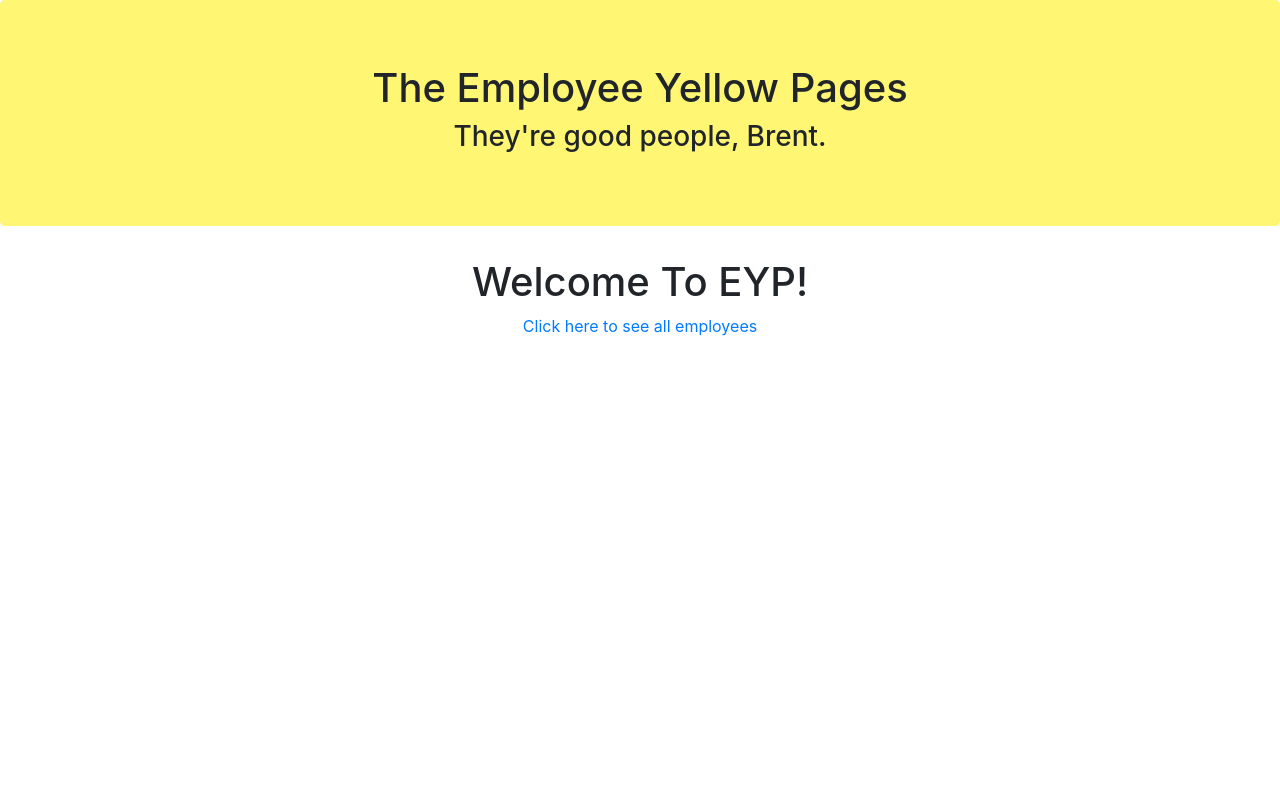
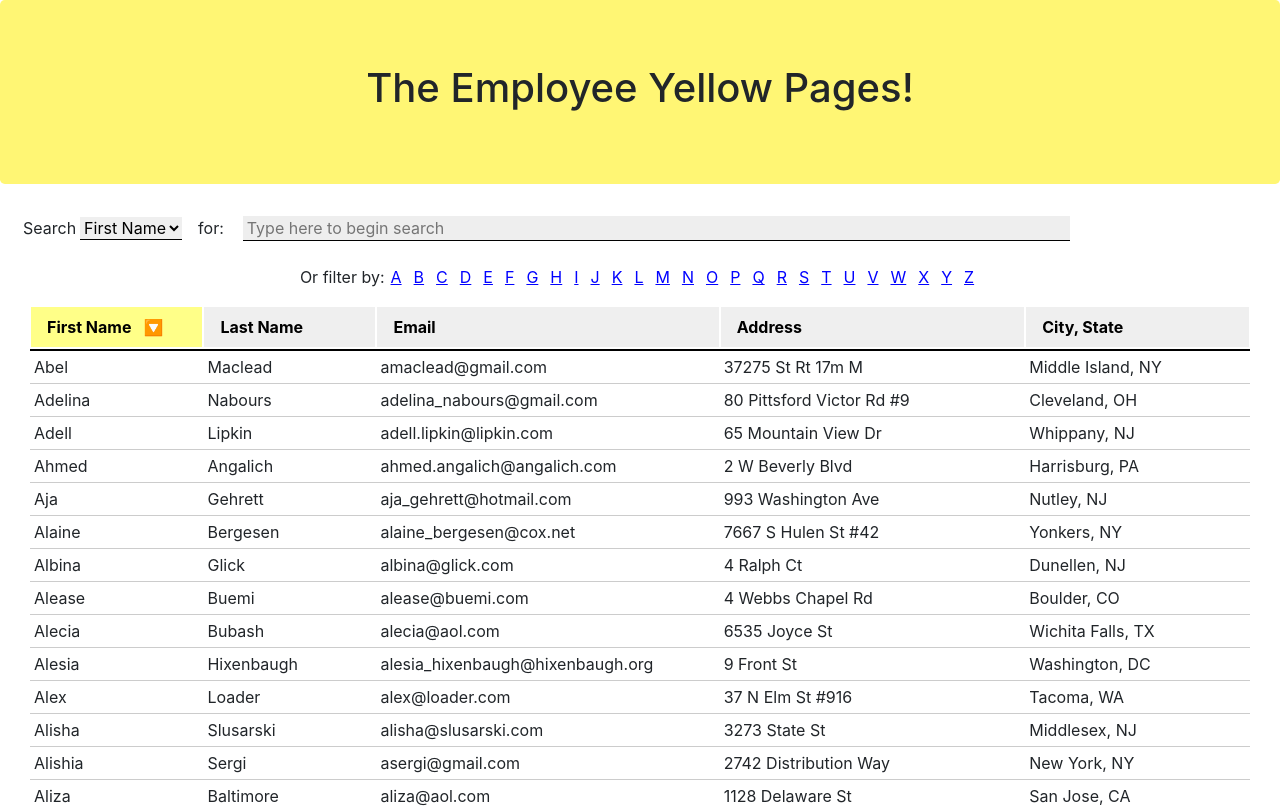
Before and after one commit to gusvalenzuela/employee-yellow-pages-app, a React (Create React App) app: page / in a window 1280 px wide. Shown: the top 807 px of the page. Built offline with nearby package versions, Linux system fonts and the light colour scheme.

Commit message:
making single page for now

```diff
--- a/src/App.js
+++ b/src/App.js
@@ -9,7 +9,7 @@
   return (
     <Router>
       <Wrapper>
-        <Route exact path="/" component={Homepage} />
+        <Route exact path="/" component={Directory} />
         <Route exact path="/directory" component={Directory} />
       </Wrapper>
     </Router>
```
